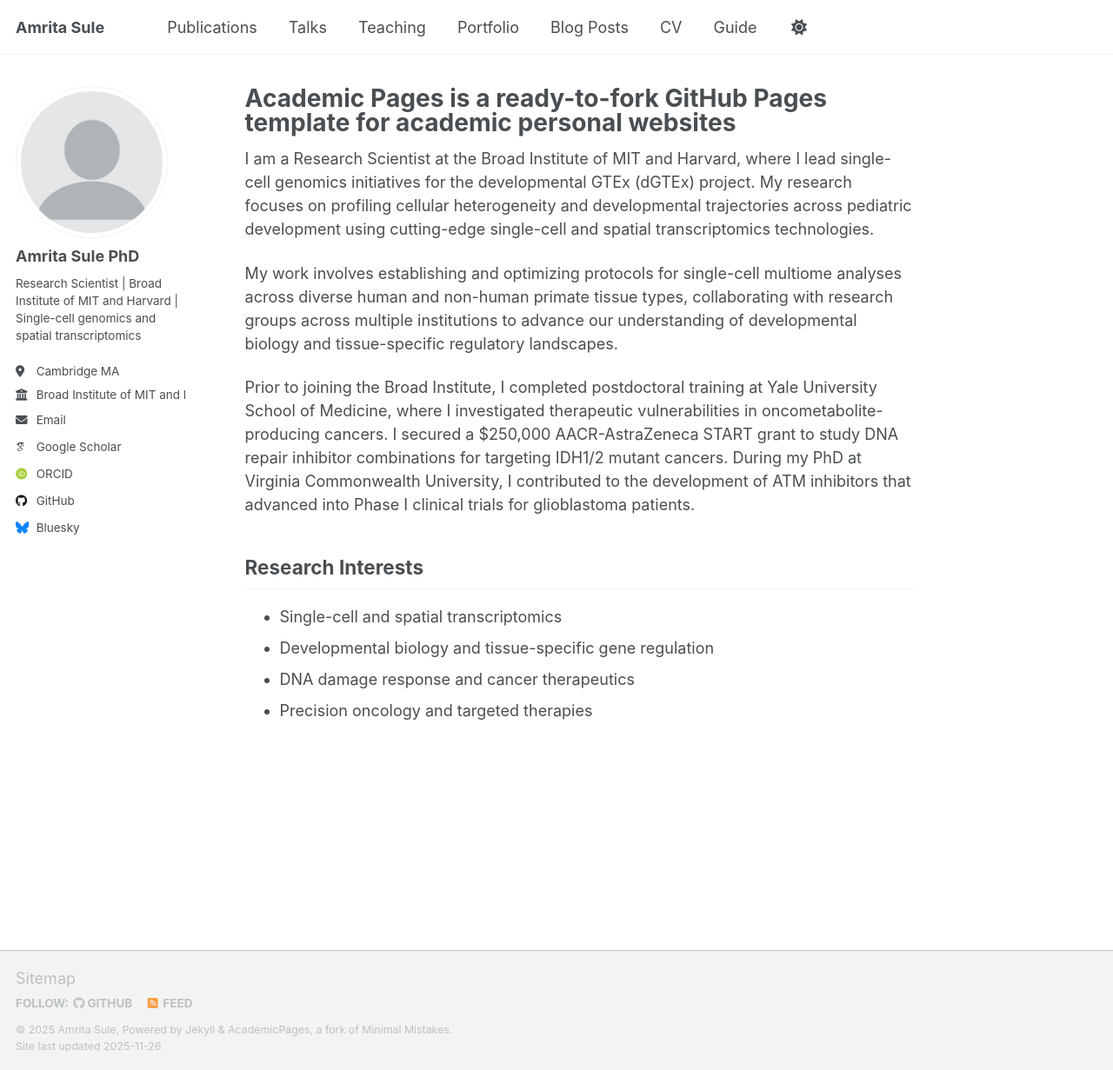
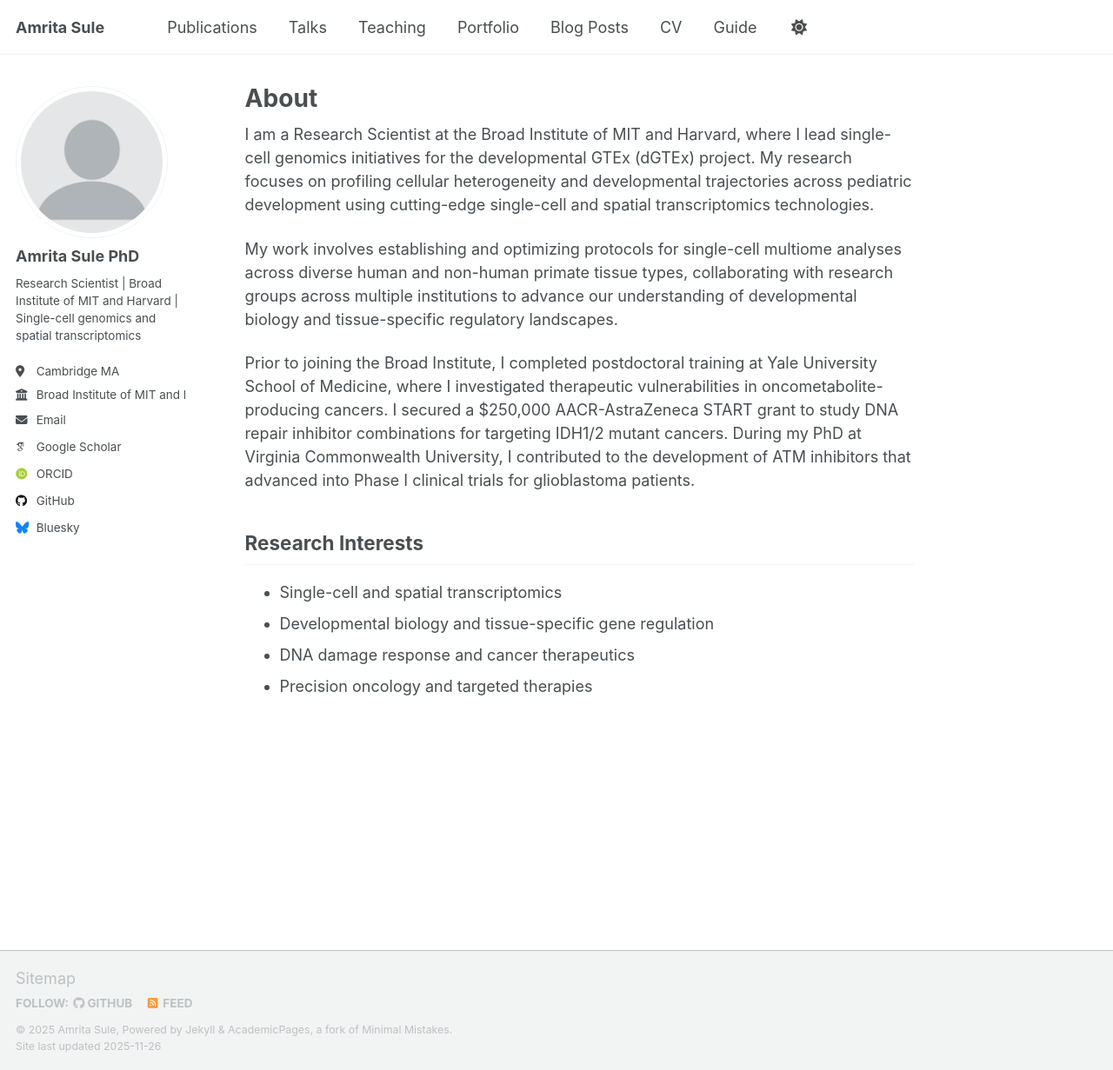
Before and after one commit to amritasule/amritasule.github.io, a Jekyll site: the page built from _pages/about.md, in a window 1280 px wide and 1231 px high. Shown: the whole window at 87% size. Built offline with Jekyll 4.4.1, drawn with Linux system fonts in a browser that asks for light colours; some web fonts are replaced; a script that is not in the unit is left out.

Commit message:
Update about.md

```diff
--- a/_pages/about.md
+++ b/_pages/about.md
@@ -1,6 +1,7 @@
 ---
 permalink: /
-title: "Academic Pages is a ready-to-fork GitHub Pages template for academic personal websites"
+title: "About"
+excerpt: "About me"
 author_profile: true
 redirect_from:
   - /about/
```
